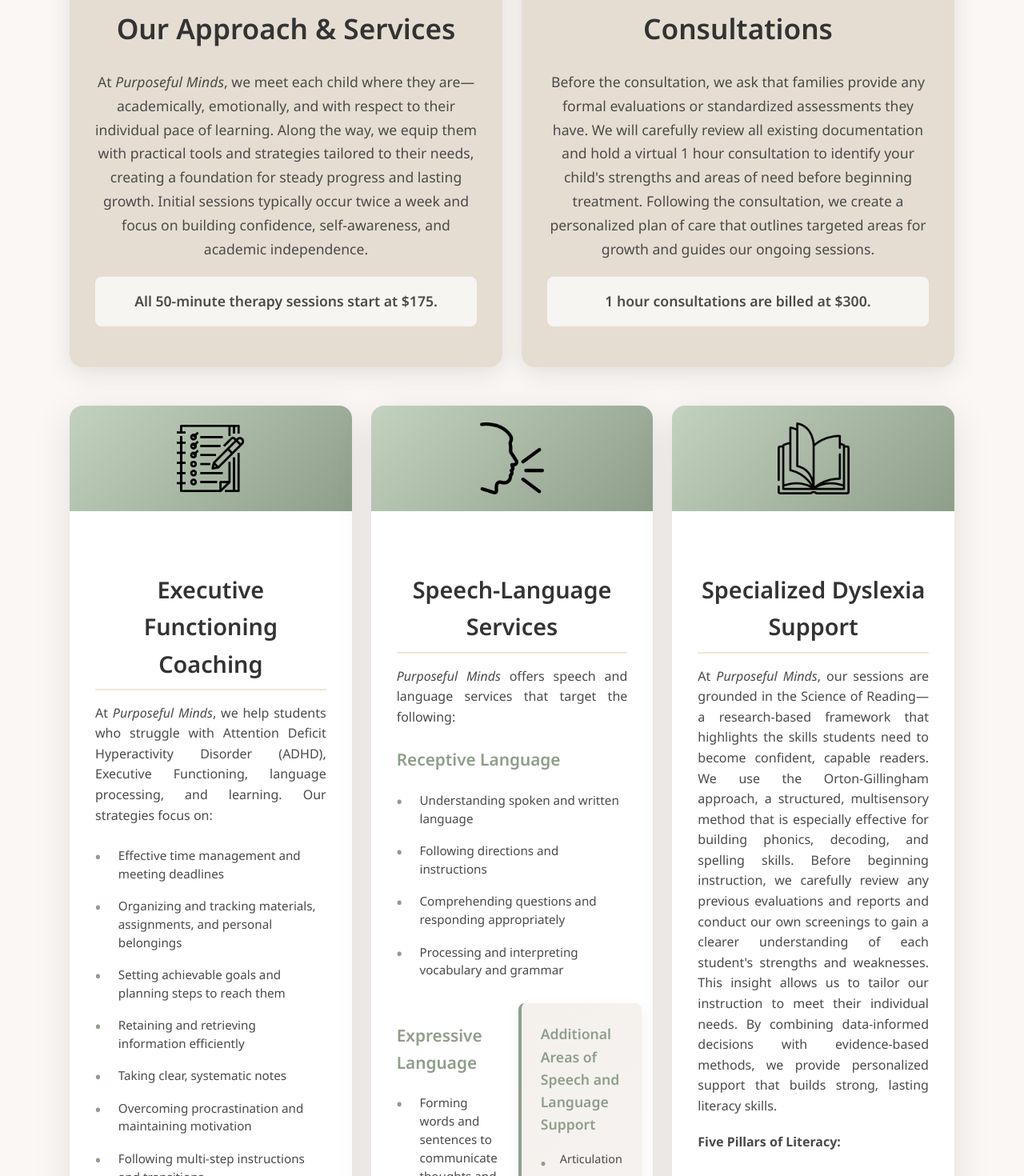
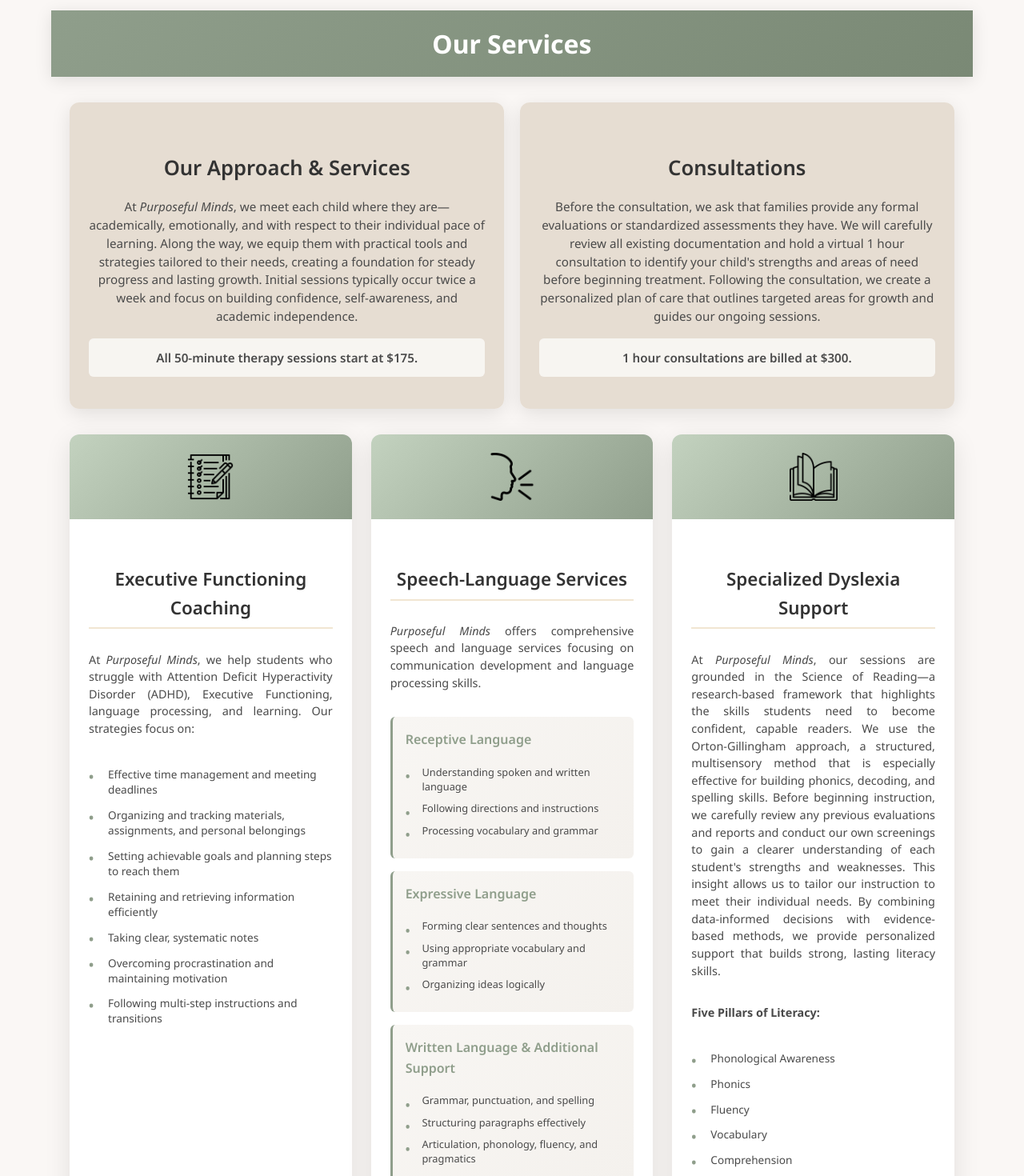
Before and after one commit to asimak4/julia_purposeful_minds, a React (Create React App) app: page /services in a window 1280 px wide. Shown: the part 380-1850 px from the top of the page at 80% size. Built offline with nearby package versions, Linux system fonts and the light colour scheme.

Commit message:
updating logo to diff color, fixing services cards to be more resposnive

```diff
--- a/src/index.css
+++ b/src/index.css
@@ -72,6 +72,7 @@
 
 button:hover, .button-style:hover {
   background-color: #707e6c; /* Darker shade for hover */
+  color: white; /* Ensure text remains white on hover */
 }
 
 /* Utility class to hide scrollbar when mobile menu is open */
--- a/src/pages/HomePage.tsx
+++ b/src/pages/HomePage.tsx
@@ -149,7 +149,7 @@
                </li>
              </ol>
 
-             <Link to="/contact" className={`button-style ${styles.welcomeCtaButton}`}>Get Started Today</Link>
+             {/* <Link to="/contact" className={`button-style ${styles.welcomeCtaButton}`}>Get Started Today</Link> */}
           </motion.div>
           <motion.div
             className={styles.welcomeImageColumn}
--- a/src/pages/ServicesPage.module.css
+++ b/src/pages/ServicesPage.module.css
@@ -10,14 +10,14 @@
 .pageHeader {
   background: linear-gradient(135deg, #8F9E8B 0%, #7A8975 100%);
   color: #FFFFFF;
-  padding: 2rem 2%;
+  padding: 1.5rem 2%;
   text-align: center;
-  margin-bottom: 3rem;
+  margin-bottom: 2rem;
   box-shadow: 0 4px 20px rgba(0, 0, 0, 0.1);
 }
 
 .pageHeader h1 {
-  font-size: 2.5rem;
+  font-size: 2rem;
   color: #FFFFFF;
   margin: 0;
   line-height: 1.1;
@@ -28,18 +28,29 @@
 .topSectionsGrid {
   display: grid;
   grid-template-columns: 1fr 1fr;
-  gap: 1.5rem;
+  gap: 1.2rem;
   padding: 0 2%;
-  margin-bottom: 3rem;
+  margin-bottom: 2rem;
 }
+
+.logoImage {
+  width: 200px;
+  height: auto;
+  max-width: 100%;
+  object-fit: contain;
+  border-radius: 8px;
+  margin: 1rem auto;
+  display: block;
+}
+
 
 /* Introduction Section */
 .introSection {
-  padding: 2rem;
+  padding: 1.5rem;
   margin: 0;
   background: linear-gradient(135deg, #e6ddd2 0%, #e6ddd2 100%);
-  border-radius: 16px;
-  box-shadow: 0 8px 32px rgba(0, 0, 0, 0.1);
+  border-radius: 12px;
+  box-shadow: 0 6px 24px rgba(0, 0, 0, 0.1);
 }
 
 .introContent {
@@ -49,37 +60,37 @@
 }
 
 .introContent h2 {
-  font-size: 2.2rem;
+  font-size: 1.6rem;
   color: #333333;
-  margin-bottom: 1.5rem;
+  margin-bottom: 1rem;
   font-weight: 600;
 }
 
 .introContent p {
-  font-size: 1.1rem;
+  font-size: 0.95rem;
   color: #4A4A4A;
-  line-height: 1.7;
-  margin-bottom: 1.2rem;
+  line-height: 1.5;
+  margin-bottom: 1rem;
 }
 
 .pricing {
-  font-size: 1.2rem;
+  font-size: 1rem;
   color: #8F9E8B;
   font-weight: 600;
   text-align: center;
-  padding: 1rem;
+  padding: 0.8rem;
   background-color: rgba(255, 255, 255, 0.7);
-  border-radius: 8px;
-  margin-top: 1rem;
+  border-radius: 6px;
+  margin-top: 0.8rem;
 }
 
 /* Consultation Section */
 .consultationSection {
-  padding: 2rem;
+  padding: 1.5rem;
   margin: 0;
   background: linear-gradient(135deg, #e6ddd2 0%, #e6ddd2 100%);
-  border-radius: 16px;
-  box-shadow: 0 8px 32px rgba(0, 0, 0, 0.1);
+  border-radius: 12px;
+  box-shadow: 0 6px 24px rgba(0, 0, 0, 0.1);
 }
 
 .consultationContent {
@@ -89,17 +100,17 @@
 }
 
 .consultationContent h2 {
-  font-size: 2.2rem;
+  font-size: 1.6rem;
   color: #333333;
-  margin-bottom: 1.5rem;
+  margin-bottom: 1rem;
   font-weight: 600;
 }
 
 .consultationContent p {
-  font-size: 1.1rem;
+  font-size: 0.95rem;
   color: #4A4A4A;
-  line-height: 1.7;
-  margin-bottom: 1.2rem;
+  line-height: 1.5;
+  margin-bottom: 1rem;
 }
 
 /* Services Grid */
@@ -108,15 +119,19 @@
   grid-template-columns: repeat(auto-fit, minmax(320px, 1fr));
   gap: 1.5rem;
   padding: 0 2%;
-  margin-bottom: 3rem;
+  margin-bottom: 2rem;
+  align-items: start;
 }
 
 .serviceCard {
   background: #FFFFFF;
-  border-radius: 16px;
+  border-radius: 12px;
   overflow: hidden;
-  box-shadow: 0 12px 48px rgba(0, 0, 0, 0.1);
+  box-shadow: 0 8px 32px rgba(0, 0, 0, 0.1);
   transition: transform 0.3s ease, box-shadow 0.3s ease;
+  display: flex;
+  flex-direction: column;
+  height: 100%;
 }
 
 .serviceCard:hover {
@@ -125,51 +140,52 @@
 }
 
 .cardImage {
-  height: 100px;
+  height: 80px;
   overflow: hidden;
   background: linear-gradient(135deg, #c3d2bf 0%, #8F9E8B 100%);
   display: flex;
   align-items: center;
   justify-content: center;
-  padding: 1rem;
+  padding: 0.8rem;
 }
 
 .cardImage img {
-  width: 60%;
+  width: 50%;
   height: auto;
-  max-height: 90px;
+  max-height: 60px;
   object-fit: contain;
-  /* border-radius: 8px; */
-  /* box-shadow: 0 4px 20px rgba(0, 0, 0, 0.1); */
 }
 
 .cardContent {
-  padding: 2rem;
+  padding: 1.5rem;
+  flex: 1;
+  display: flex;
+  flex-direction: column;
 }
 
 .cardContent h3 {
-  font-size: 1.8rem;
+  font-size: 1.4rem;
   color: #333333;
-  margin-bottom: 1rem;
+  margin-bottom: 0.8rem;
   font-weight: 600;
   text-align: center;
   border-bottom: 2px solid #f1e6d2;
-  padding-bottom: 0.5rem;
+  padding-bottom: 0.4rem;
 }
 
 .cardContent h4 {
-  font-size: 1.3rem;
+  font-size: 1.1rem;
   color: #8F9E8B;
-  margin-top: 1.5rem;
-  margin-bottom: 0.8rem;
+  margin-top: 1rem;
+  margin-bottom: 0.6rem;
   font-weight: 600;
 }
 
 .cardContent p {
-  font-size: 1rem;
+  font-size: 0.9rem;
   color: #4A4A4A;
-  line-height: 1.6;
-  margin-bottom: 1.2rem;
+  line-height: 1.5;
+  margin-bottom: 1rem;
   text-align: justify;
 }
 
@@ -180,13 +196,13 @@
 }
 
 .listItem {
-  padding: 0.4rem 0;
-  padding-left: 1.8rem;
+  padding: 0.3rem 0;
+  padding-left: 1.5rem;
   position: relative;
-  margin-bottom: 0.3rem;
-  font-size: 0.95rem;
+  margin-bottom: 0.2rem;
+  font-size: 0.85rem;
   color: #4A4A4A;
-  line-height: 1.5;
+  line-height: 1.4;
 }
 
 .listItem::before {
@@ -199,37 +215,48 @@
   top: 0.4rem;
 }
 
-/* Language Grid for Speech-Language Services */
-.languageGrid {
+/* Service Areas Grid */
+.serviceAreas {
   display: grid;
-  grid-template-columns: 2fr 1fr;
-  gap: 1.5rem;
-  margin-top: 1.5rem;
+  grid-template-columns: 1fr;
+  gap: 1rem;
+  margin-top: 1rem;
+  flex: 1;
 }
 
-.highlightedList {
-  background: linear-gradient(135deg, #f4f1ed 0%, #f6f2f0 100%);
-  border-left: 4px solid #8F9E8B;
-  border-radius: 8px;
-  padding: 1.5rem;
-  box-shadow: 0 4px 16px rgba(0, 0, 0, 0.05);
-  max-height: fit-content;
+.serviceArea {
+  background: linear-gradient(135deg, #f8f6f3 0%, #f4f1ed 100%);
+  border-radius: 6px;
+  padding: 1rem;
+  border-left: 3px solid #8F9E8B;
 }
 
-.highlightedList h4 {
+.serviceArea h4 {
   color: #8F9E8B;
   margin-top: 0;
-  text-align: left;
-  font-size: 1.1rem;
+  margin-bottom: 0.6rem;
+  font-size: 1rem;
+  font-weight: 600;
 }
 
-.highlightedList .listItem {
-  font-size: 0.9rem;
+.serviceArea .list {
+  margin-bottom: 0;
+}
+
+.serviceArea .listItem {
+  font-size: 0.8rem;
   padding: 0.2rem 0;
-  padding-left: 1.5rem;
+  padding-left: 1.3rem;
 }
 
 /* Responsive Design */
+@media (max-width: 1200px) {
+  .servicesGrid {
+    grid-template-columns: repeat(auto-fit, minmax(300px, 1fr));
+    gap: 1.5rem;
+  }
+}
+
 @media (max-width: 992px) {
   .pageHeader h1 {
     font-size: 2rem;
@@ -249,7 +276,7 @@
     font-size: 1.5rem;
   }
 
-  .languageGrid {
+  .serviceAreas {
     grid-template-columns: 1fr;
     gap: 1rem;
   }
@@ -301,7 +328,7 @@
 
   .servicesGrid {
     grid-template-columns: 1fr;
-    gap: 1.5rem;
+    gap: 2rem;
     margin-bottom: 2rem;
   }
 
@@ -353,4 +380,13 @@
   .pricing {
     font-size: 1rem;
   }
+
+  .servicesGrid {
+    grid-template-columns: 1fr;
+    gap: 1.5rem;
+  }
+
+  .serviceArea {
+    padding: 1rem;
+  }
 }
--- a/src/pages/ServicesPage.tsx
+++ b/src/pages/ServicesPage.tsx
@@ -1,5 +1,4 @@
 import styles from './ServicesPage.module.css'; // Import CSS Module
-import { Link } from 'react-router-dom'; // For the button
 import { motion } from 'framer-motion'; // Import motion
 
 // Placeholder for ServicesPage component
@@ -22,6 +21,14 @@
 
   return (
     <div className={styles.pageWrapper}>
+      <motion.div
+          variants={slideInRightVariants}
+          initial="hidden"
+          animate="visible"
+          transition={{ duration: 0.7, delay: 0.1 }}
+      >
+        <img src={`${process.env.PUBLIC_URL}/PurposefulMindsLogo.png`} alt="Purposeful Minds logo" className={styles.logoImage}/>
+      </motion.div>
       <header className={styles.pageHeader}>
         <h1>Our Services</h1>
       </header>
@@ -31,15 +38,16 @@
         className={styles.topSectionsGrid}
         variants={sectionVariants}
         initial="hidden"
-        whileInView="visible"
-        viewport={{ amount: 0.1 }}
-        transition={{ duration: 0.6 }}
+        animate="visible"
+        transition={{ duration: 0.6, delay: 0.3 }}
       >
         {/* Introduction Section */}
         <motion.section
           className={styles.introSection}
           variants={slideInLeftVariants}
-          transition={{ duration: 0.7, delay: 0.2 }}
+          initial="hidden"
+          animate="visible"
+          transition={{ duration: 0.7, delay: 0.5 }}
         >
           <motion.div className={styles.introContent}>
             <h2>Our Approach & Services</h2>
@@ -52,7 +60,9 @@
         <motion.section
           className={styles.consultationSection}
           variants={slideInRightVariants}
-          transition={{ duration: 0.7, delay: 0.2 }}
+          initial="hidden"
+          animate="visible"
+          transition={{ duration: 0.7, delay: 0.6 }}
         >
           <motion.div className={styles.consultationContent}>
             <h2>Consultations</h2>
@@ -67,15 +77,16 @@
         className={styles.servicesGrid}
         variants={sectionVariants}
         initial="hidden"
-        whileInView="visible"
-        viewport={{ amount: 0.1 }}
-        transition={{ duration: 0.6, delay: 0.3 }}
+        animate="visible"
+        transition={{ duration: 0.6, delay: 0.8 }}
       >
         {/* Executive Functioning Card */}
         <motion.div
           className={styles.serviceCard}
           variants={slideInLeftVariants}
-          transition={{ duration: 0.7, delay: 0.2 }}
+          initial="hidden"
+          animate="visible"
+          transition={{ duration: 0.7, delay: 1.0 }}
         >
           <div className={styles.cardImage}>
             <img src={`${process.env.PUBLIC_URL}/todolist.png`} alt="Children happily engaged in a play-based activity" />
@@ -99,61 +110,42 @@
         <motion.div
           className={styles.serviceCard}
           variants={slideInRightVariants}
-          transition={{ duration: 0.7, delay: 0.3 }}
+          initial="hidden"
+          animate="visible"
+          transition={{ duration: 0.7, delay: 1.2 }}
         >
           <div className={styles.cardImage}>
             <img src={`${process.env.PUBLIC_URL}/speak.png`} alt="Scrabble tiles spelling out words, representing language" />
           </div>
           <div className={styles.cardContent}>
             <h3>Speech-Language Services</h3>
-            <p><i>Purposeful Minds</i> offers speech and language services that target the following:</p>
+            <p><i>Purposeful Minds</i> offers comprehensive speech and language services focusing on communication development and language processing skills.</p>
 
-            <h4>Receptive Language</h4>
-            <ul className={styles.list}>
-              <li className={styles.listItem}>Understanding spoken and written language</li>
-              <li className={styles.listItem}>Following directions and instructions</li>
-              <li className={styles.listItem}>Comprehending questions and responding appropriately</li>
-              <li className={styles.listItem}>Processing and interpreting vocabulary and grammar</li>
-               { /* <li className={styles.listItem}>Grasping the meaning of stories or conversations</li>
-              <li className={styles.listItem}>Recognizing nonverbal cues like tone, facial expressions, and body language</li>
-              <li className={styles.listItem}>Making inferences and understanding implied information</li>
-              <li className={styles.listItem}>Remembering and recalling heard information</li>
-              <li className={styles.listItem}>Understanding multiple-step or complex commands</li> */}
-            </ul>
+            <div className={styles.serviceAreas}>
+              <div className={styles.serviceArea}>
+                <h4>Receptive Language</h4>
+                <ul className={styles.list}>
+                  <li className={styles.listItem}>Understanding spoken and written language</li>
+                  <li className={styles.listItem}>Following directions and instructions</li>
+                  <li className={styles.listItem}>Processing vocabulary and grammar</li>
+                </ul>
+              </div>
 
-            <div className={styles.languageGrid}>
-              <div>
+              <div className={styles.serviceArea}>
                 <h4>Expressive Language</h4>
                 <ul className={styles.list}>
-                  <li className={styles.listItem}>Forming words and sentences to communicate thoughts and ideas</li>
+                  <li className={styles.listItem}>Forming clear sentences and thoughts</li>
                   <li className={styles.listItem}>Using appropriate vocabulary and grammar</li>
-                  <li className={styles.listItem}>Organizing thoughts logically when speaking or writing</li>
-                  <li className={styles.listItem}>Telling stories or describing events clearly and coherently</li>
-                  {/* <li className={styles.listItem}>Initiating and maintaining conversations</li>
-                  <li className={styles.listItem}>Adjusting language based on the listener or social context</li>
-                  <li className={styles.listItem}>Using language to solve problems or explain reasoning</li> */}
-                </ul>
-
-                <h4>Written Language</h4>
-                <ul className={styles.list}>
-                  <li className={styles.listItem}>Organizing ideas logically and coherently</li>
-                  <li className={styles.listItem}>Using proper grammar, punctuation, and spelling</li>
-                  <li className={styles.listItem}>Structuring sentences and paragraphs effectively</li>
-                  <li className={styles.listItem}>Developing clear introductions, bodies, and conclusions</li>
-                  {/* <li className={styles.listItem}>Applying appropriate vocabulary and tone for the audience</li>
-                  <li className={styles.listItem}>Using transition words to connect ideas smoothly</li>
-                  <li className={styles.listItem}>Editing and revising for clarity and correctness</li>
-                  <li className={styles.listItem}>Expressing thoughts, arguments, or narratives effectively in writing</li>
-                  <li className={styles.listItem}>Following writing conventions</li> */}
+                  <li className={styles.listItem}>Organizing ideas logically</li>
                 </ul>
               </div>
-              <div className={styles.highlightedList}>
-                <h4>Additional Areas of Speech and Language Support</h4>
+
+              <div className={styles.serviceArea}>
+                <h4>Written Language & Additional Support</h4>
                 <ul className={styles.list}>
-                  <li className={styles.listItem}>Articulation</li>
-                  <li className={styles.listItem}>Phonology</li>
-                  <li className={styles.listItem}>Fluency</li>
-                  <li className={styles.listItem}>Pragmatics</li>
+                  <li className={styles.listItem}>Grammar, punctuation, and spelling</li>
+                  <li className={styles.listItem}>Structuring paragraphs effectively</li>
+                  <li className={styles.listItem}>Articulation, phonology, fluency, and pragmatics</li>
                 </ul>
               </div>
             </div>
@@ -164,7 +156,9 @@
         <motion.div
           className={styles.serviceCard}
           variants={slideInLeftVariants}
-          transition={{ duration: 0.7, delay: 0.4 }}
+          initial="hidden"
+          animate="visible"
+          transition={{ duration: 0.7, delay: 1.4 }}
         >
           <div className={styles.cardImage}>
             <img src={`${process.env.PUBLIC_URL}/openbook.png`} alt="Open book with colorful letters, representing literacy and dyslexia support" />
```
Also changed, not shown: public/PurposefulMindsLogo.png, 1 other file (tests, documents, lock files or other folders).
